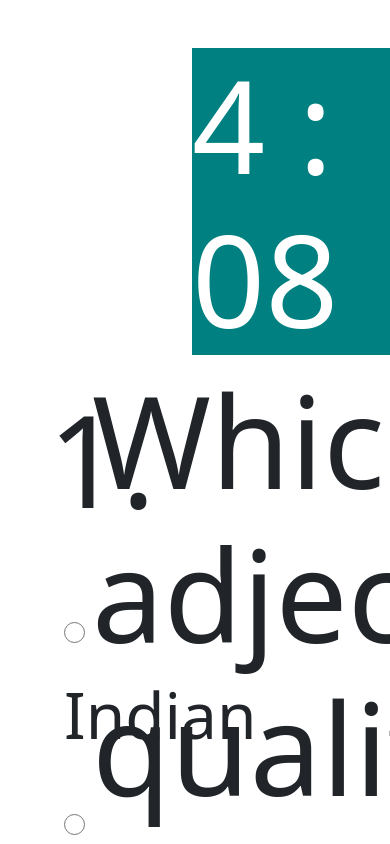
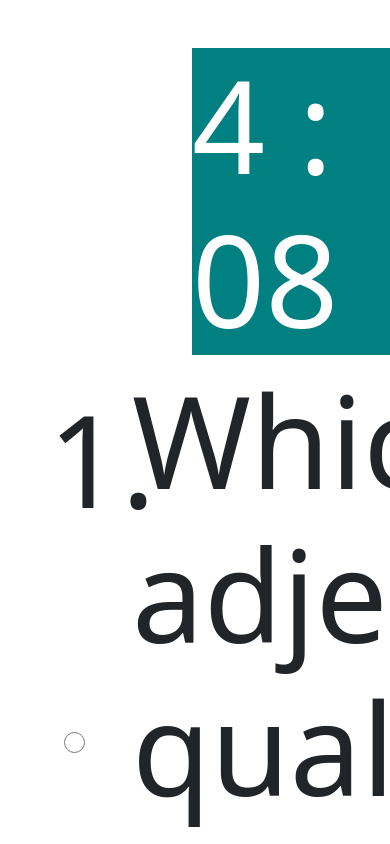
Before and after one commit to Prim3timer/test, a React (Create React App) app: page / in a window 390 px wide. Both pictures are taken after a click on the button "Continue". Shown: the top 844 px of the page. Built offline with nearby package versions, Linux system fonts and the light colour scheme.

Commit message:
still on portrait

```diff
--- a/src/index.css
+++ b/src/index.css
@@ -258,7 +258,7 @@ h3 {
 
   #test-canvas{
     display: grid;
-    grid-template-columns: repeat(2, 60px);
+    grid-template-columns: repeat(2, 100px);
   }
 #tableA {
   width: 90rem
@@ -294,9 +294,9 @@ ul {
 
 }
 li {
-  font-size: 4rem;
+  font-size: 10rem;
   /* margin-right: -10rem; */
-  width: 5rem;
+  width: 25rem;
 }
 #first {
   margin-left: 1.5rem;
```
